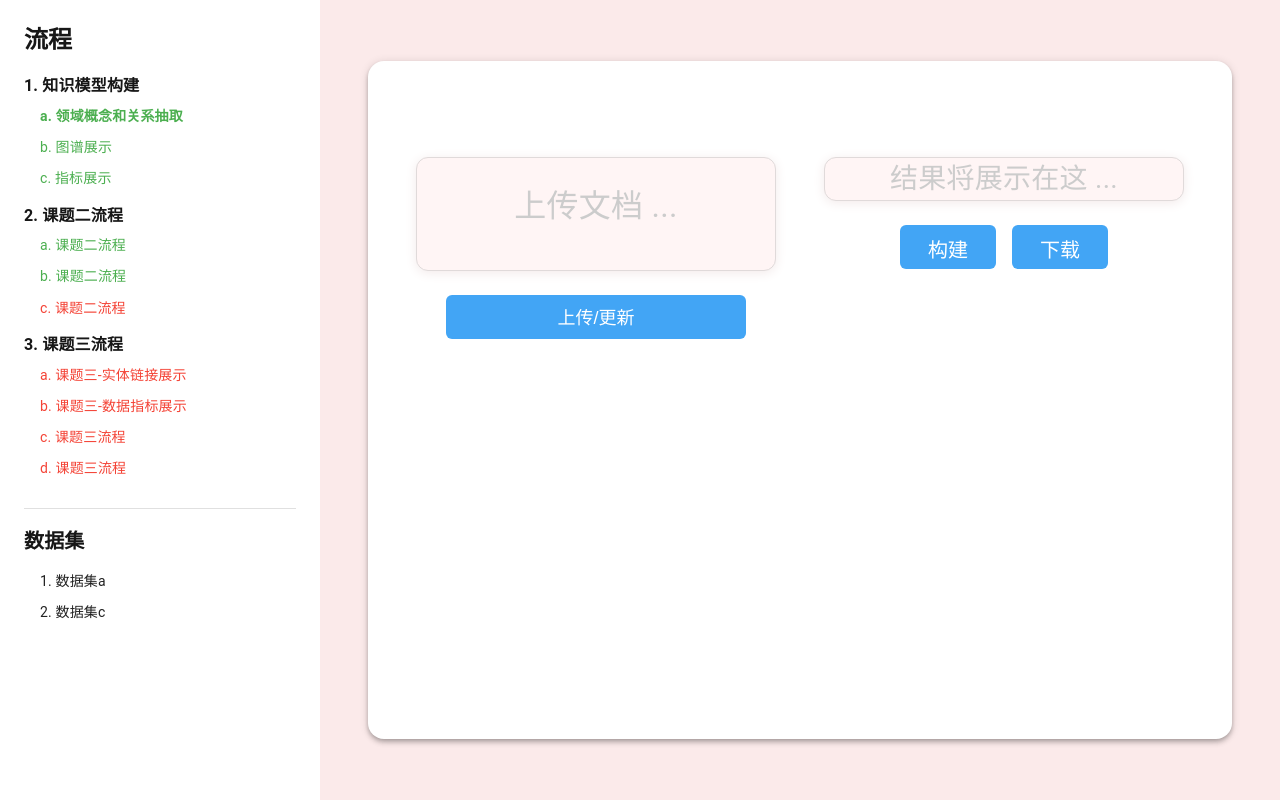
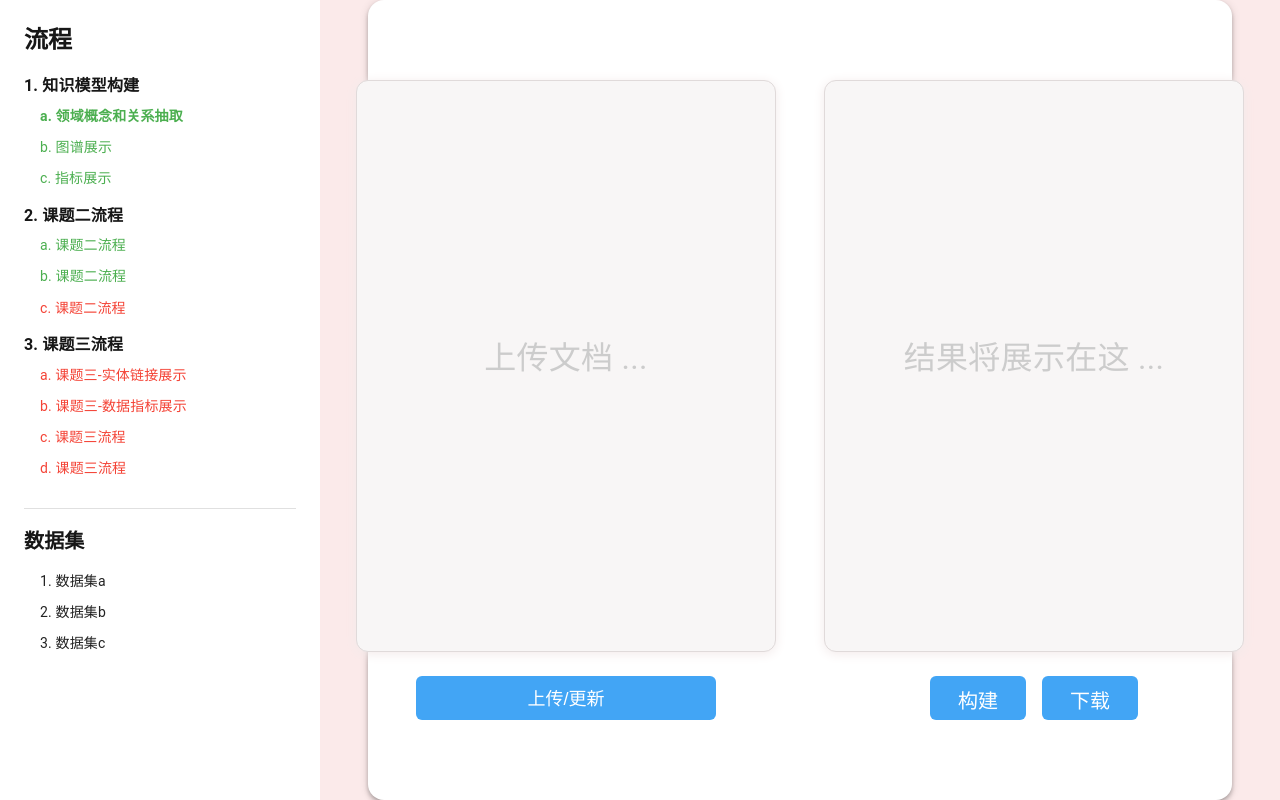
Before and after one commit to Cishenn/lcre, a Next.js app: page / in a window 1280 px wide. Built offline with nearby package versions, Linux system fonts and the light colour scheme; what chartjs-plugin-datalabels would draw is missing.

Commit message:
fix: 完善领域概念和关系抽取页

```diff
--- a/app/flow1a.tsx
+++ b/app/flow1a.tsx
@@ -5,15 +5,17 @@
  * @FilePath: \lcre\app\flow1a.tsx
  * @Description:
  */
-import { Box, Typography } from "@mui/material";
+import { Box, Typography, Paper } from "@mui/material";
 
 export default function Flow1A() {
   return (
-    <Box sx={{ p: 6, minHeight: '100vh', bgcolor: '#f8f6f6', display: 'flex', flexDirection: 'column', alignItems: 'center', justifyContent: 'center' }}>
-      <Typography variant="h4" fontWeight={700} mb={3}>
-        课题一流程 a
-      </Typography>
-      <Typography variant="body1">这里是课题一流程 a 的内容页面。</Typography>
+    <Box sx={{ p: 4, minHeight: '100vh', bgcolor: '#f8f6f6', display: 'flex', flexDirection: 'column', alignItems: 'center', justifyContent: 'center' }}>
+      <Paper elevation={4} sx={{ p: 4, borderRadius: 3, mb: 4, bgcolor: '#fff' }}>
+        <Typography variant="h4" fontWeight={700} mb={4}>
+          课题一流程 a
+        </Typography>
+        <Typography variant="body1">这里是课题一流程 a 的内容页面。</Typography>
+      </Paper>
     </Box>
   );
 }
--- a/app/page.tsx
+++ b/app/page.tsx
@@ -45,7 +45,7 @@ const courseFlow = [
   },
 ];
 
-const datasets = ["数据集a", "数据集c"];
+const datasets = ["数据集a", "数据集b", "数据集c"];
 
 // 独立的上传卡片组件，Hooks只能在组件顶层调用
 function Flow1aPanel() {
@@ -148,15 +148,15 @@ function Flow1aPanel() {
   // 右侧内容区静态表格
   const staticTable = (
     <Box sx={{ width: '100%', display: 'flex', flexDirection: 'column', alignItems: 'center' }}>
-      <Paper elevation={3} sx={{ flex: 1, minWidth: 360, maxWidth: 480, height: 500, bgcolor: '#fff5f5', p: 0, borderRadius: 3, display: 'flex', flexDirection: 'column', alignItems: 'center', border: '1.5px solid #e0dada', boxShadow: '0 2px 12px #f3eaea', justifyContent: 'flex-start', overflow: 'hidden' }}>
-        <Box sx={{ width: '100%', height: 442, p: 3, bgcolor: '#fff5f5', display: 'flex', flexDirection: 'column', alignItems: 'center', justifyContent: 'flex-start' }}>
-          <Box sx={{ width: '100%', maxHeight: 440, overflowY: 'auto', bgcolor: '#fff', borderRadius: 2, boxShadow: 'none', border: '1px solid #eee' }}>
+      <Paper elevation={3} sx={{flex: 1, minWidth: 420, maxWidth: 600, height: 580, bgcolor: '#f8f6f6', p: 3, borderRadius: 3, display: 'flex', flexDirection: 'column', alignItems: 'center', border: '1.5px solid #e0dada', boxShadow: '0 2px 12px #f3eaea', justifyContent: 'flex-start', overflow: 'hidden' }}>
+        <Box sx={{ width: '100%', height: 522, p: 3, bgcolor: '#f8f6f6', display: 'flex', flexDirection: 'column', alignItems: 'center', justifyContent: 'flex-start' }}>
+          <Box sx={{ width: '100%', maxHeight: 600, overflowY: 'auto', bgcolor: '#fff', borderRadius: 2, boxShadow: 'none', border: '1px solid #eee' }}>
             <table style={{ width: '100%', borderCollapse: 'collapse', background: '#fff' }}>
               <thead>
                 <tr>
-                  <th style={{ border: '1px solid #ccc', padding: 8, fontSize: 20, fontWeight: 700 }}>领域概念</th>
-                  <th style={{ border: '1px solid #ccc', padding: 8, fontSize: 20, fontWeight: 700 }}>上下位关系</th>
-                  <th style={{ border: '1px solid #ccc', padding: 8, fontSize: 20, fontWeight: 700 }}>概念属性关系</th>
+                  <th style={{ border: '1px solid #ccc', padding: 8, fontSize: 18, fontWeight: 700 }}>领域概念</th>
+                  <th style={{ border: '1px solid #ccc', padding: 8, fontSize: 18, fontWeight: 700 }}>上下位关系</th>
+                  <th style={{ border: '1px solid #ccc', padding: 8, fontSize: 18, fontWeight: 700 }}>概念属性关系</th>
                 </tr>
               </thead>
               <tbody>
@@ -199,13 +199,13 @@ function Flow1aPanel() {
   );
 
   return (
-    <Box sx={{ width: '100%', display: 'flex', flexDirection: { xs: 'column', md: 'row' }, gap: 6, justifyContent: 'center', alignItems: 'flex-start', p: 4, minHeight: 550 }}>
+    <Box sx={{ width: '100%', display: 'flex', flexDirection: { xs: 'column', md: 'row' }, gap: 6, justifyContent: 'center', alignItems: 'center', p: 4, minHeight: 550 }}>
       {/* 左侧卡片：上传文档 */}
       <Box sx={{ display: 'flex', flexDirection: 'column', alignItems: 'center' }}>
-        <Paper elevation={3} sx={{ flex: 1, minWidth: 360, maxWidth: 480, height: 500, bgcolor: '#fff5f5', p: 0, borderRadius: 3, display: 'flex', flexDirection: 'column', alignItems: 'center', border: '1.5px solid #e0dada', boxShadow: '0 2px 12px #f3eaea', justifyContent: 'flex-start', overflow: 'auto' }}>
-          <Box sx={{ flex: 1, width: '100%', display: 'flex', flexDirection: 'column', alignItems: 'center', justifyContent: 'flex-start', p: 3 }}>
+        <Paper elevation={3} sx={{ flex: 1, minWidth: 420, maxWidth: 600, height: 580, bgcolor: '#f8f6f6', p: 3, borderRadius: 3, display: 'flex', flexDirection: 'column', alignItems: 'center', border: '1.5px solid #e0dada', boxShadow: '0 2px 12px #f3eaea', justifyContent: 'flex-start', overflow: 'hidden' }}>
+          <Box sx={{ width: '100%', height: 522, p: 3, bgcolor: '#f8f6f6', display: 'flex', flexDirection: 'column', alignItems: 'center', justifyContent: 'flex-start' }}>
             {!(fileName || fileContent !== "") && (
-              <Typography sx={{ color: '#ccc', fontSize: 32, textAlign: 'center', mb: 2 }}>
+              <Typography sx={{ color: '#ccc', fontSize: 32, textAlign: 'center', mb: 2, width: '100%', height: '100%', display: 'flex', alignItems: 'center', justifyContent: 'center' }}>
                 上传文档 ...
               </Typography>
             )}
@@ -267,8 +267,8 @@ function Flow1aPanel() {
       {/* 右侧卡片：结果展示/表格 */}
       <Box sx={{ display: 'flex', flexDirection: 'column', alignItems: 'center' }}>
         {!showTable ? (
-          <Paper elevation={3} sx={{ flex: 1, minWidth: 360, maxWidth: 480, height: 500, bgcolor: '#fff5f5', p: 0, borderRadius: 3, display: 'flex', flexDirection: 'column', alignItems: 'center', border: '1.5px solid #e0dada', boxShadow: '0 2px 12px #f3eaea', justifyContent: 'center' }}>
-            <Box sx={{ flex: 1, width: '100%', display: 'flex', alignItems: 'center', justifyContent: 'center' }}>
+          <Paper elevation={3} sx={{ flex: 1, minWidth: 420, maxWidth: 600, height: 580, bgcolor: '#f8f6f6', p: 3, borderRadius: 3, display: 'flex', flexDirection: 'column', alignItems: 'center', border: '1.5px solid #e0dada', boxShadow: '0 2px 12px #f3eaea', justifyContent: 'flex-start', overflow: 'hidden' }}>
+            <Box sx={{ width: '100%', height: 522, p: 3, bgcolor: '#f8f6f6', display: 'flex', flexDirection: 'column', alignItems: 'center', justifyContent: 'flex-start' }}>
               {loading ? (
                 <Box sx={{ display: 'flex', flexDirection: 'column', alignItems: 'center' }}>
                   <Box sx={{ width: 48, height: 48, border: '4px solid #90caf9', borderTop: '4px solid #fff', borderRadius: '50%', animation: 'spin 1s linear infinite', mb: 2 }} />
@@ -276,7 +276,8 @@ function Flow1aPanel() {
                   <style>{`@keyframes spin { 100% { transform: rotate(360deg); } }`}</style>
                 </Box>
               ) : (
-                <Typography sx={{ color: '#ccc', fontSize: 28, textAlign: 'center' }}>
+                <Typography sx={{ color: '#ccc', fontSize: 32, textAlign: 'center', mb: 2, width: '100%', height: '100%', display: 'flex', alignItems: 'center', justifyContent: 'center' }}>
+                  {/* <Typography sx={{ color: '#ccc', fontSize: 28, textAlign: 'center' }}></Typography> */}
                   结果将展示在这 ...
                 </Typography>
               )}
```
